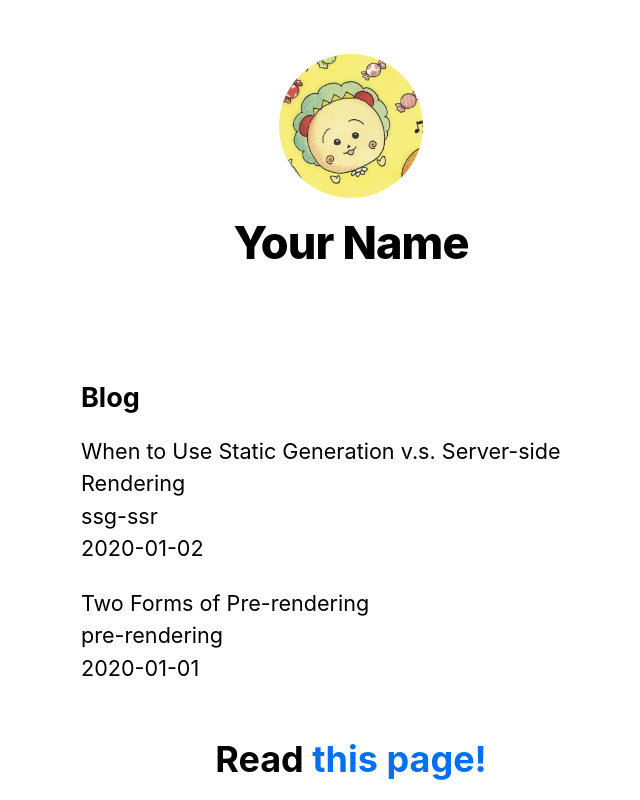
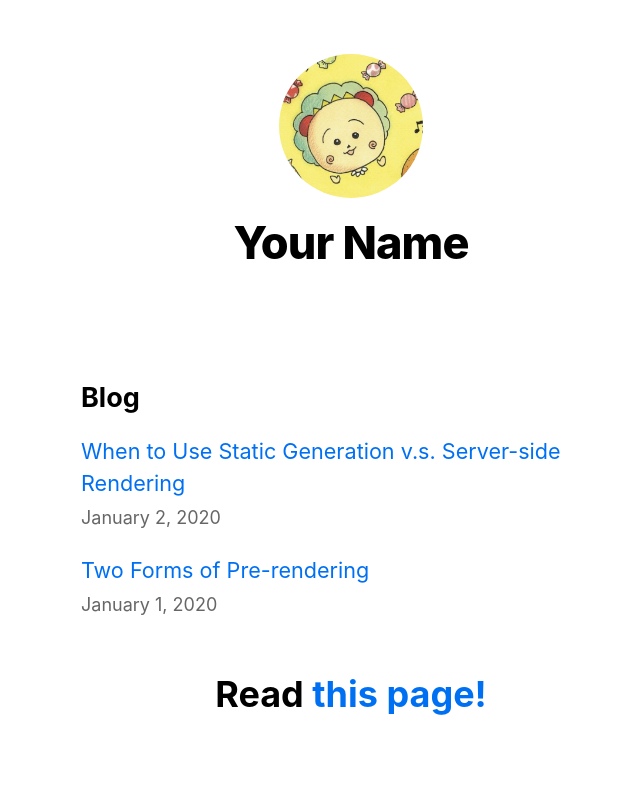
Before and after one commit to a-kawasumi/learn-nextjs, a Next.js app: page / in a window 1280 px wide. Shown: the top 800 px of the page, without its empty margins (289-929 px from the left). Built offline with nearby package versions, Linux system fonts and the light colour scheme.

Commit message:
fix: add link from home page

```diff
--- a/lib/posts.ts
+++ b/lib/posts.ts
@@ -8,7 +8,7 @@
   id: string;
   date: string;
   title: string;
-  contentHtml: string;
+  contentHtml: string | null;
 }
 
 export function getSortedPostsData(): PostData[] {
@@ -35,7 +35,7 @@
       id,
       date: matterResult.data.date,
       title: matterResult.data.title,
-      contentHtml: matterResult.data.content,
+      contentHtml: matterResult.data.content ?? null,
     };
   });
   // Sort posts by date
--- a/pages/index.tsx
+++ b/pages/index.tsx
@@ -1,4 +1,4 @@
-import type { NextPage } from "next";
+import type { NextPage, GetStaticProps } from "next";
 import Head from "next/head";
 import Image from "next/image";
 import styles from "../styles/Home.module.css";
@@ -6,21 +6,22 @@
 import Layout, { siteTitle } from "../components/layout";
 import { getSortedPostsData, PostData } from "../lib/posts";
 import utilStyles from "../styles/utils.module.css";
+import Date from "../components/date";
+
+interface Props {
+  allPostsData: PostData[];
+}
 
 // SSGの場合getStaticProps. SSRはgetServerSidePropsを使う
 // clientでfetchする場合はSWR推奨
-export async function getStaticProps() {
+export const getStaticProps: GetStaticProps<Props> = () => {
   const allPostsData = getSortedPostsData();
   return {
     props: {
       allPostsData,
     },
   };
-}
-
-interface Props {
-  allPostsData: PostData[];
-}
+};
 
 const Home: NextPage<Props> = (props) => {
   const { allPostsData } = props;
@@ -41,11 +42,13 @@
             <ul className={utilStyles.list}>
               {allPostsData.map(({ id, date, title }) => (
                 <li className={utilStyles.listItem} key={id}>
-                  {title}
+                  <Link href={`/posts/${id}`}>
+                    <a>{title}</a>
+                  </Link>
                   <br />
-                  {id}
-                  <br />
-                  {date}
+                  <small className={utilStyles.lightText}>
+                    <Date dateString={date} />
+                  </small>
                 </li>
               ))}
             </ul>
--- a/pages/posts/[id].tsx
+++ b/pages/posts/[id].tsx
@@ -44,7 +44,9 @@
         <div className={utilStyles.lightText}>
           <Date dateString={postData.date} />
         </div>
-        <div dangerouslySetInnerHTML={{ __html: postData.contentHtml }} />
+        {postData?.contentHtml && (
+          <div dangerouslySetInnerHTML={{ __html: postData.contentHtml }} />
+        )}
       </article>
     </Layout>
   );
```
